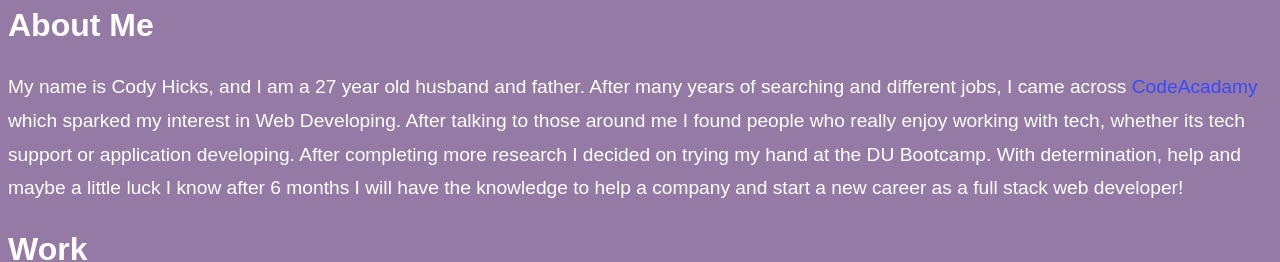
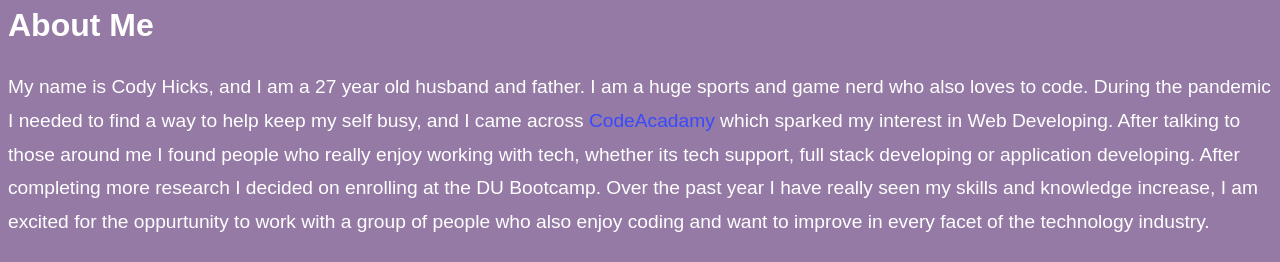
Before and after one commit to hickscj24/02-Portfolio, a plain HTML site: page index.html in a window 1280 px wide. Shown: the part 501-763 px from the top of the page. Drawn offline with Linux system fonts and the light colour scheme.

Commit message:
updated about me

```diff
--- a/index.html
+++ b/index.html
@@ -27,12 +27,12 @@
         </figure>
         <article id="Aboutme">
             <h2>About Me</h2>
-            <p>My name is Cody Hicks, and I am a 27 year old husband and father. After many years of searching and
-                different jobs, I came across <a href="https://www.codecademy.com/catalog">CodeAcadamy</a> which sparked
+            <p>My name is Cody Hicks, and I am a 27 year old husband and father. I am a huge sports and game nerd who also loves to code.
+                During the pandemic I needed to find a way to help keep my self busy, and I came across <a href="https://www.codecademy.com/catalog">CodeAcadamy</a> which sparked
                 my interest in Web Developing. After talking to those around me I found people who really enjoy working
-                with tech, whether its tech support or application developing. After completing more research I decided
-                on trying my hand at the DU Bootcamp. With determination, help and maybe a little luck I know after 6
-                months I will have the knowledge to help a company and start a new career as a full stack web developer!
+                with tech, whether its tech support, full stack developing or application developing. After completing more research I decided
+                on enrolling at the DU Bootcamp. Over the past year I have really seen my skills and knowledge increase,
+                I am excited for the oppurtunity to work with a group of people who also enjoy coding and want to improve in every facet of the technology industry.
             </p>
         </article>
     </section>
```
